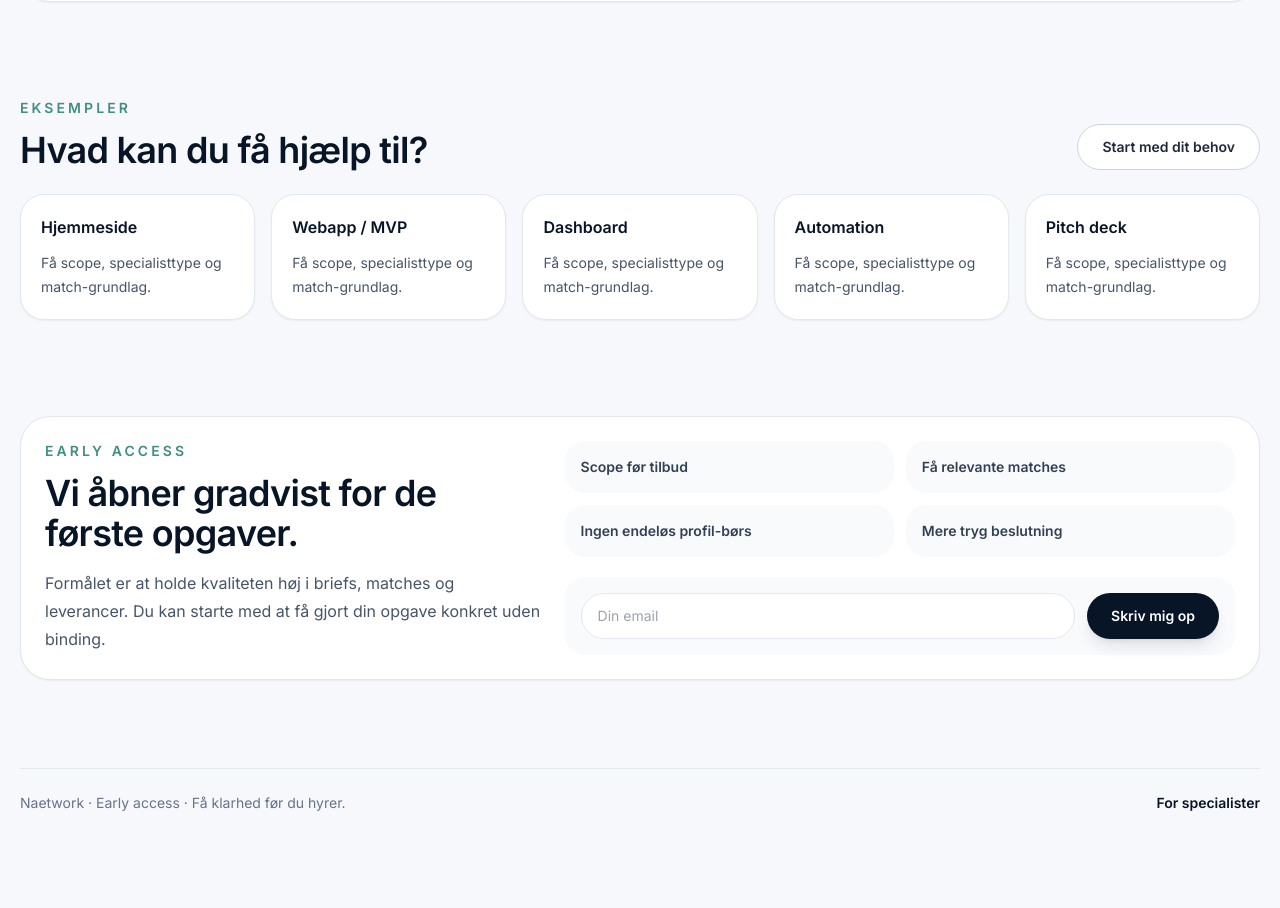
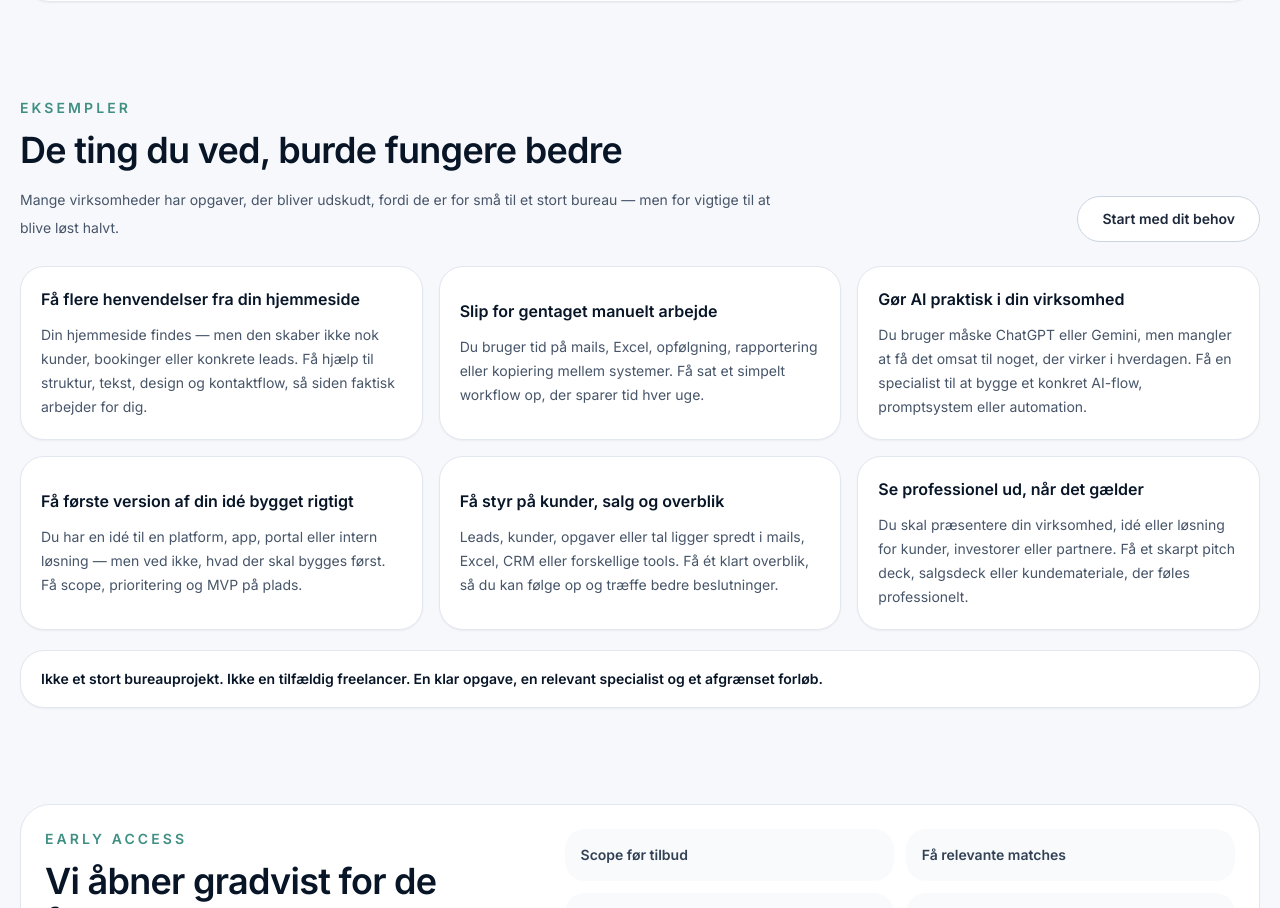
Before and after one commit to mikkelstreet-png/Naetwork, a Next.js app: page / in a window 1280 px wide. Shown: the part 1759-2667 px from the top of the page. Before the commit the page ends 2612 px from the top, so only its background shows below. Built offline with nearby package versions, Linux system fonts and the light colour scheme.

Commit message:
Improve homepage problem examples

```diff
--- a/components/NaetworkExperience.tsx
+++ b/components/NaetworkExperience.tsx
@@ -12,6 +12,12 @@ type Intake = {
   audience: string;
   budget: string;
   deadline: string;
+};
+
+type ProblemCard = {
+  title: string;
+  text: string;
+  category: Category;
 };
 
 const initialIntake: Intake = {
@@ -117,7 +123,39 @@ const matches = [
   }
 ];
 
-const useCases: Category[] = ["Hjemmeside", "Webapp / MVP", "Dashboard", "Automation", "Pitch deck"];
+const problemCards: ProblemCard[] = [
+  {
+    title: "Få flere henvendelser fra din hjemmeside",
+    text: "Din hjemmeside findes — men den skaber ikke nok kunder, bookinger eller konkrete leads. Få hjælp til struktur, tekst, design og kontaktflow, så siden faktisk arbejder for dig.",
+    category: "Hjemmeside"
+  },
+  {
+    title: "Slip for gentaget manuelt arbejde",
+    text: "Du bruger tid på mails, Excel, opfølgning, rapportering eller kopiering mellem systemer. Få sat et simpelt workflow op, der sparer tid hver uge.",
+    category: "Automation"
+  },
+  {
+    title: "Gør AI praktisk i din virksomhed",
+    text: "Du bruger måske ChatGPT eller Gemini, men mangler at få det omsat til noget, der virker i hverdagen. Få en specialist til at bygge et konkret AI-flow, promptsystem eller automation.",
+    category: "Automation"
+  },
+  {
+    title: "Få første version af din idé bygget rigtigt",
+    text: "Du har en idé til en platform, app, portal eller intern løsning — men ved ikke, hvad der skal bygges først. Få scope, prioritering og MVP på plads.",
+    category: "Webapp / MVP"
+  },
+  {
+    title: "Få styr på kunder, salg og overblik",
+    text: "Leads, kunder, opgaver eller tal ligger spredt i mails, Excel, CRM eller forskellige tools. Få ét klart overblik, så du kan følge op og træffe bedre beslutninger.",
+    category: "Dashboard"
+  },
+  {
+    title: "Se professionel ud, når det gælder",
+    text: "Du skal præsentere din virksomhed, idé eller løsning for kunder, investorer eller partnere. Få et skarpt pitch deck, salgsdeck eller kundemateriale, der føles professionelt.",
+    category: "Pitch deck"
+  }
+];
+
 const outcomes = ["Klar projektbrief", "Afgrænset scope", "Anbefalet specialisttype", "Mere overskueligt projektforløb", "Sammenlignelige tilbud"];
 const fitCards = [
   ["For vigtigt til at ligge", "Opgaver der skaber fremdrift, men ofte bliver udskudt fordi scope og ejer er uklart."],
@@ -239,8 +277,23 @@ export function NaetworkExperience() {
         <section className="mx-auto max-w-7xl px-5 py-12"><Panel className="grid gap-6 lg:grid-cols-[.85fr_1.15fr]"><div><Eyebrow>Hvor Naetwork passer ind</Eyebrow><h2 className="mt-3 text-4xl font-black tracking-tight text-[#071527]">Når opgaven er for konkret til strategi — men for vigtig til at improvisere.</h2><p className="mt-4 leading-7 text-slate-600">Mange digitale opgaver kræver ikke et stort konsulentbureau. De kræver en skarp brief, en dygtig specialist og et afgrænset scope.</p></div><div className="grid gap-3 md:grid-cols-2">{fitCards.map(([title, text]) => <div key={title} className="rounded-2xl bg-slate-50 p-4"><p className="font-black text-[#071527]">{title}</p><p className="mt-2 text-sm leading-6 text-slate-600">{text}</p></div>)}</div></Panel></section>
 
         <section className="mx-auto max-w-7xl px-5 py-12">
-          <div className="mb-6 flex flex-col justify-between gap-4 md:flex-row md:items-end"><div><Eyebrow>Eksempler</Eyebrow><h2 className="mt-3 text-4xl font-black tracking-tight text-[#071527]">Hvad kan du få hjælp til?</h2></div><Button secondary onClick={() => open("brief")}>Start med dit behov</Button></div>
-          <div className="grid gap-4 md:grid-cols-5">{useCases.map((item) => <button type="button" key={item} onClick={() => chooseCategory(item)} className="rounded-[24px] border border-slate-200 bg-white p-5 text-left shadow-sm transition hover:-translate-y-1 hover:border-[#3f8f83]/40 hover:shadow-md"><p className="font-black text-[#071527]">{item}</p><p className="mt-3 text-sm leading-6 text-slate-600">Få scope, specialisttype og match-grundlag.</p></button>)}</div>
+          <div className="mb-6 flex flex-col justify-between gap-4 md:flex-row md:items-end">
+            <div>
+              <Eyebrow>Eksempler</Eyebrow>
+              <h2 className="mt-3 text-4xl font-black tracking-tight text-[#071527]">De ting du ved, burde fungere bedre</h2>
+              <p className="mt-4 max-w-3xl text-sm leading-7 text-slate-600">Mange virksomheder har opgaver, der bliver udskudt, fordi de er for små til et stort bureau — men for vigtige til at blive løst halvt.</p>
+            </div>
+            <Button secondary onClick={() => open("brief")}>Start med dit behov</Button>
+          </div>
+          <div className="grid gap-4 md:grid-cols-2 lg:grid-cols-3">
+            {problemCards.map((item) => (
+              <button type="button" key={item.title} onClick={() => chooseCategory(item.category)} className="rounded-[24px] border border-slate-200 bg-white p-5 text-left shadow-sm transition hover:-translate-y-1 hover:border-[#3f8f83]/40 hover:shadow-md">
+                <p className="font-black text-[#071527]">{item.title}</p>
+                <p className="mt-3 text-sm leading-6 text-slate-600">{item.text}</p>
+              </button>
+            ))}
+          </div>
+          <div className="mt-5 rounded-[24px] border border-slate-200 bg-white px-5 py-4 text-sm font-black leading-6 text-[#071527] shadow-sm">Ikke et stort bureauprojekt. Ikke en tilfældig freelancer. En klar opgave, en relevant specialist og et afgrænset forløb.</div>
         </section>
 
         <section className="mx-auto max-w-7xl px-5 py-12"><Panel className="grid gap-6 lg:grid-cols-[.85fr_1.15fr]"><div><Eyebrow>Early access</Eyebrow><h2 className="mt-3 text-4xl font-black tracking-tight text-[#071527]">Vi åbner gradvist for de første opgaver.</h2><p className="mt-4 leading-7 text-slate-600">Formålet er at holde kvaliteten høj i briefs, matches og leverancer. Du kan starte med at få gjort din opgave konkret uden binding.</p></div><div><div className="grid gap-3 md:grid-cols-2">{["Scope før tilbud", "Få relevante matches", "Ingen endeløs profil-børs", "Mere tryg beslutning"].map((item) => <div key={item} className="rounded-2xl bg-slate-50 p-4 text-sm font-black text-slate-700">{item}</div>)}</div><div className="mt-5 flex flex-col gap-3 rounded-2xl bg-slate-50 p-4 sm:flex-row"><input value={email} onChange={(event) => setEmail(event.target.value)} placeholder="Din email" className="min-w-0 flex-1 rounded-full border border-slate-200 bg-white px-4 py-3 text-sm outline-none focus:border-[#3f8f83] focus:ring-4 focus:ring-[#3f8f83]/10" /><Button onClick={() => setInterestStatus("sent")}>{interestStatus === "sent" ? "Du er skrevet op" : "Skriv mig op"}</Button></div></div></Panel></section>
```
